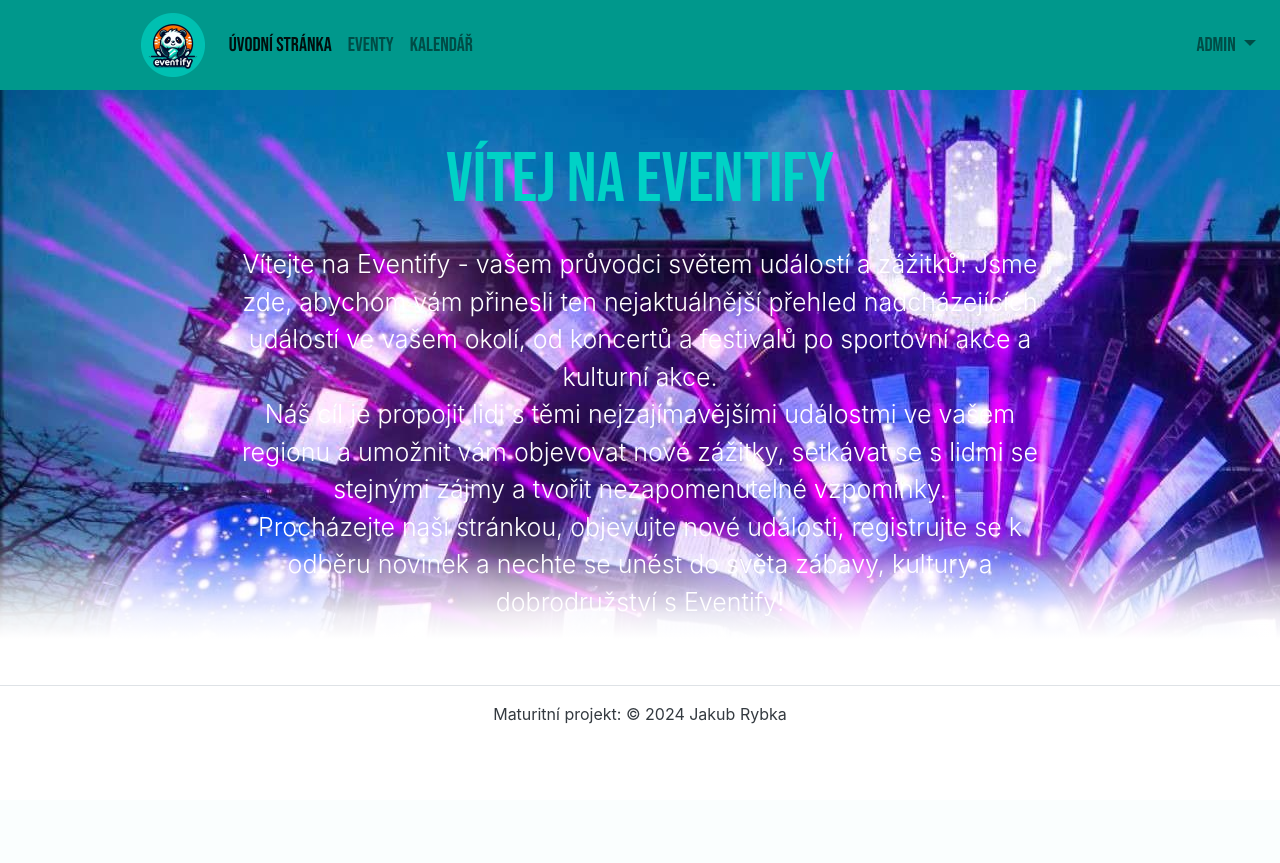
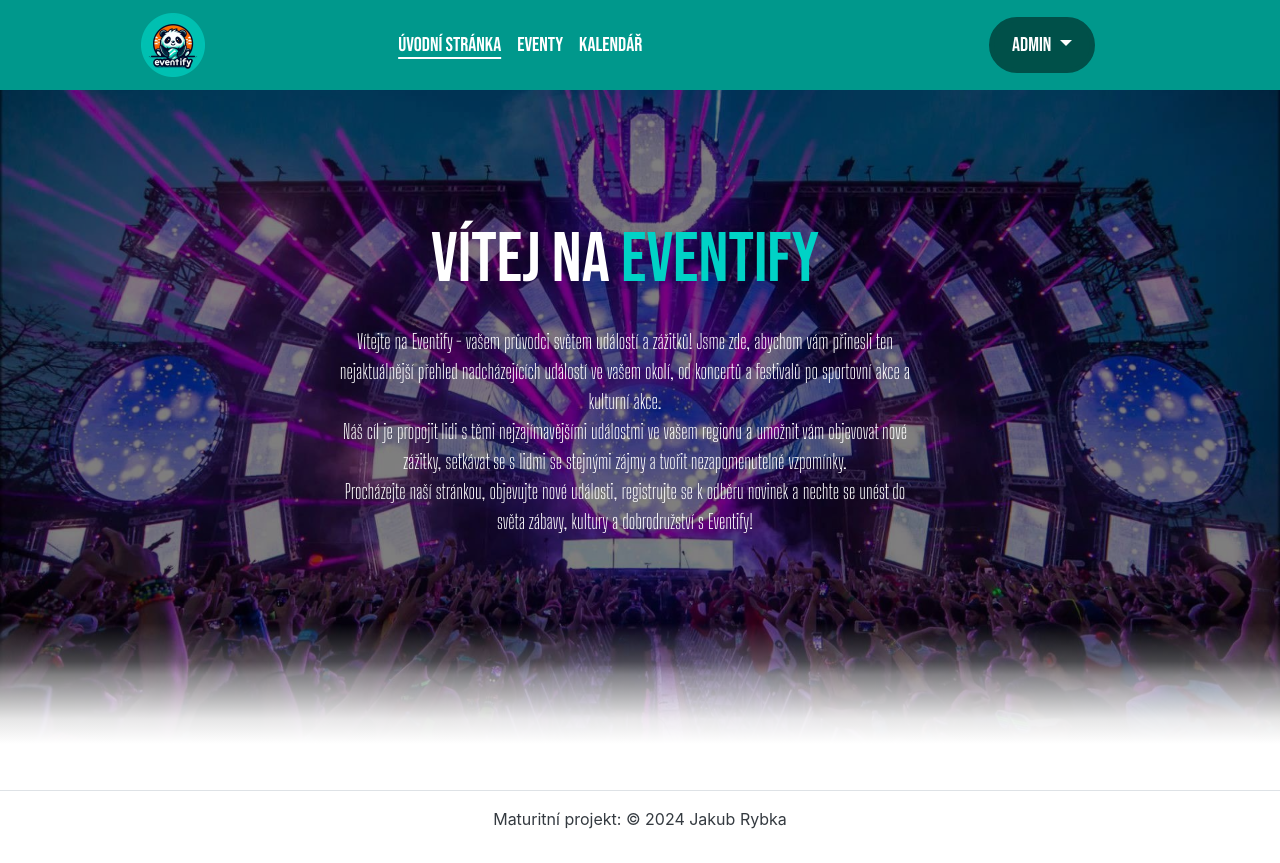
Before and after one commit to RybkaJakub/Eventify, a Django app: page /eventify_app/ in a window 1280 px wide. Before the commit the page ends 724 px from the top, so only its background shows below. Run offline with Django 5.2, Linux system fonts and the light colour scheme; a user stored in the database is signed in; some libraries are stand-ins or nearby versions.

Commit message:
Úprava html a css

```diff
--- a/eventify_app/static/css/navbar.css
+++ b/eventify_app/static/css/navbar.css
@@ -10,4 +10,30 @@
 
 .nav-style > a {
     margin-left: 10%;
+    color: white;
 }
+
+.nav-link {
+    color: white !important;
+}
+
+.dropdown-item {
+    color: white !important; /* bílá barva textu */
+}
+
+.active .nav-link {
+    text-decoration: underline;
+    text-underline-position: under;
+}
+
+.navbar-right {
+    border: 5px solid #005049;
+    background-color: #005049;
+    padding-left: 10px;
+    padding-right: 10px;
+    border-radius: 60px
+}
+
+.dropdown-item {
+    color: #3f3f3f !important;
+}
--- a/eventify_app/static/css/styles.css
+++ b/eventify_app/static/css/styles.css
@@ -1,10 +1,31 @@
+*{
+  max-width: 100vw; /* 100% šířky okna prohlížeče */
+  margin: 0 auto; /* zarovnání na střed */
+}
+
 .welcome-section {
     background-image: url("../img/eventify_wallpaper.jpg");
-    position: relative;
+    background-size: cover;
+    background-position: center;
+    height: 700px; /* nastavte výšku dle potřeby */
+    position: relative; /* zajistí umístění absolutního divu vůči tomuto */
+  }
+
+  .welcome-section-overlay {
+    background-color: rgba(0, 0, 0, 0.5); /* 60% šedá s průhledností */
+    position: absolute; /* umístění nad pozadím */
+    top: 0;
+    left: 0;
+    width: 100%;
+    height: 100%;
+  }
+
+  .welcome-card {
+    margin-top: 10%;
   }
 
   .welcome-heading {
-    color: #00d2c6;
+    color: #ffffff;
     font-family: 'Bebas Neue', sans-serif;
     font-size: 70px;
   }
@@ -15,8 +36,10 @@
 
   .welcome-description {
     color: #fff;
-    font-family: 'Big Shoulders Display', -apple-system, Roboto, Helvetica, sans-serif;
-    font-size: 25px;
+    font-family: "Big Shoulders Display", sans-serif;
+    font-style: normal;
+    font-size: 20px;
+    max-width: 70%;
   }
 
   .gradient-overlay {
--- a/eventify_app/templates/base.html
+++ b/eventify_app/templates/base.html
@@ -12,6 +12,9 @@
     <link rel="preconnect" href="https://fonts.googleapis.com">
     <link rel="preconnect" href="https://fonts.gstatic.com" crossorigin>
     <link href="https://fonts.googleapis.com/css2?family=Bebas+Neue&display=swap" rel="stylesheet">
+    <link rel="preconnect" href="https://fonts.googleapis.com">
+<link rel="preconnect" href="https://fonts.gstatic.com" crossorigin>
+<link href="https://fonts.googleapis.com/css2?family=Big+Shoulders+Display:wght@100..900&display=swap" rel="stylesheet">
 </head>
 <body>
     {% include 'page/navbar.html' %}
--- a/eventify_app/templates/index.html
+++ b/eventify_app/templates/index.html
@@ -4,9 +4,9 @@
 {% block content %}
     <div>
         <div class="welcome-section py-5">
-            <div class>
+            <div class="welcome-section-overlay">
                 <div class="row justify-content-center">
-                    <div class="col-lg-8 text-center">
+                    <div class="col-lg-8 text-center welcome-card">
                         <h1 class="welcome-heading mb-4">Vítej na <span class="eventify-text">eventify</span></h1>
                         <p class="welcome-description lead">
                             Vítejte na Eventify - vašem průvodci světem událostí a zážitků! Jsme zde, abychom vám
```
